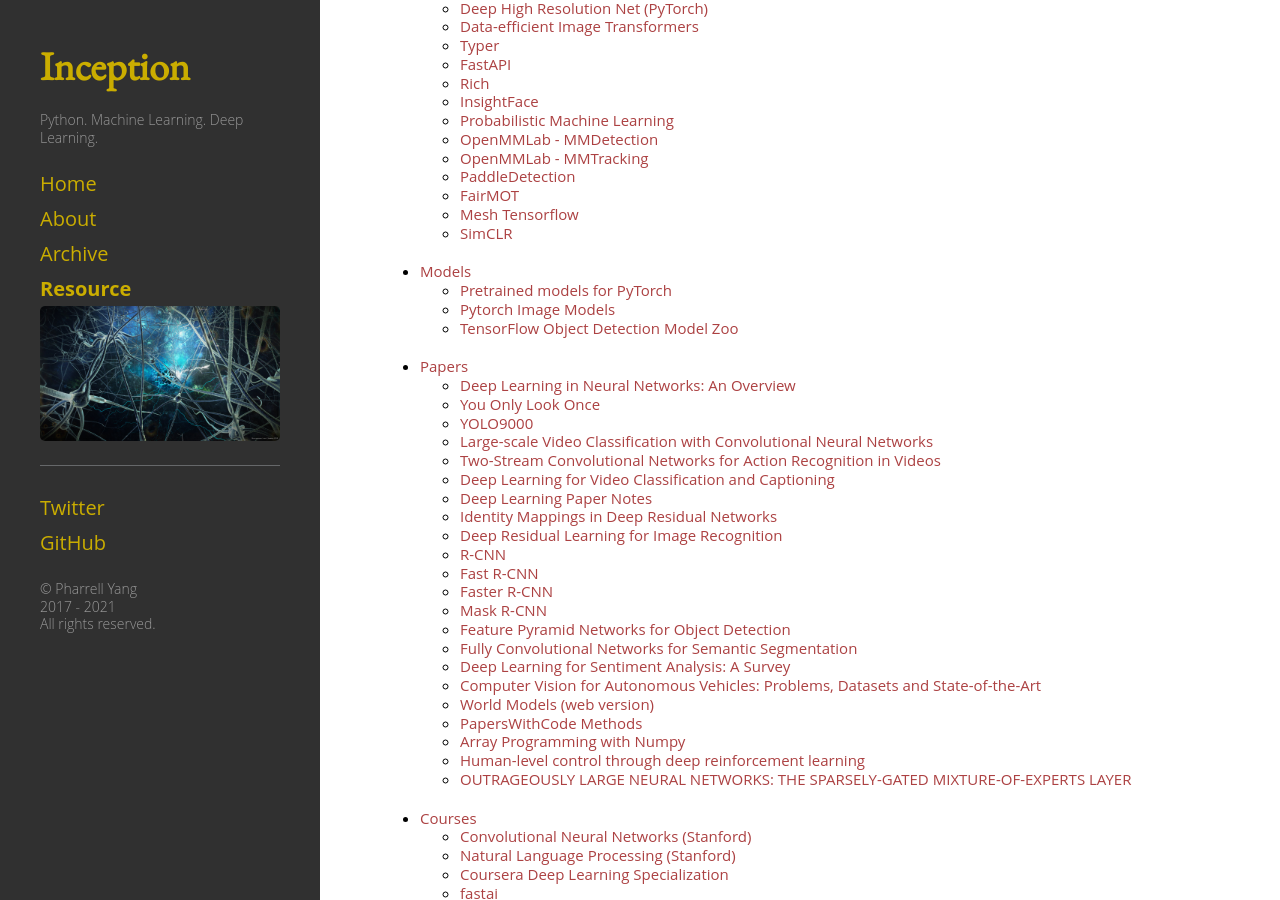
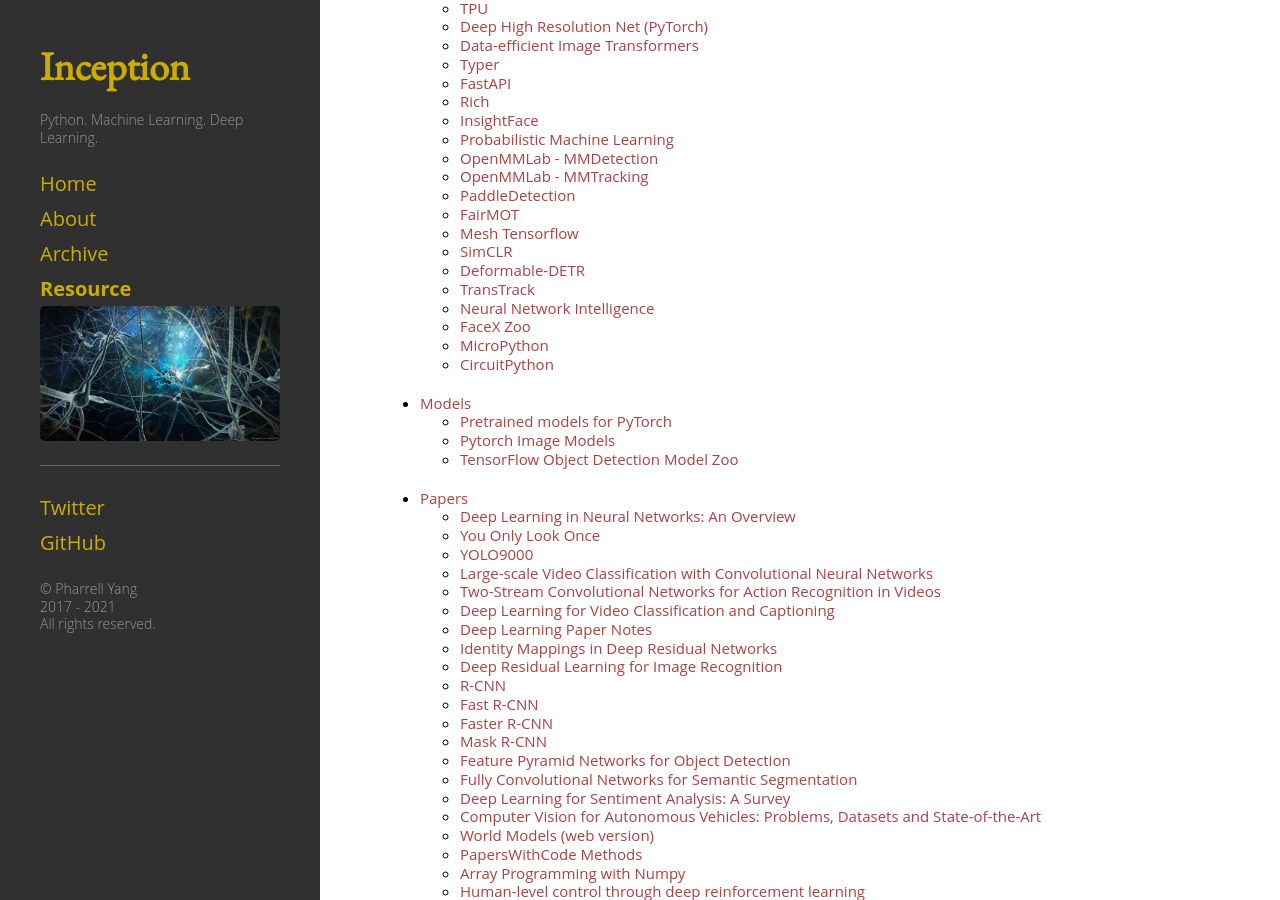
Before and after one commit to pharrellyhy/pharrellyhy.github.io.bakcup, a Jekyll site: the page built from resource.md, in a window 1280 px wide and 900 px high, scrolled down 2538 px. Built offline with Jekyll 4.4.1, drawn with Linux system fonts in a browser that asks for light colours; some of the changed text lies outside the part shown.

Commit message:
Update resources

```diff
--- a/_data/nav.yml
+++ b/_data/nav.yml
@@ -261,6 +261,9 @@
     - title: "Which Optimizer should I use for my ML Project"
       url: "https://lightly.ai/post/which-optimizer-should-i-use-for-my-machine-learning-project"
 
+    - title: "ZeRO-Offloading"
+      url: "https://efficientdl.com/an-introduction-to-zero-offloading/"
+
 - title: "Projects"
   sublinks:
     - title: "TensorLayer"
@@ -412,6 +415,24 @@
 
     - title: "SimCLR"
       url: "https://github.com/google-research/simclr"
+
+    - title: "Deformable-DETR"
+      url: "https://github.com/fundamentalvision/Deformable-DETR"
+
+    - title: "TransTrack"
+      url: "https://github.com/PeizeSun/TransTrack"
+
+    - title: "Neural Network Intelligence"
+      url: "https://github.com/microsoft/nni"
+
+    - title: "FaceX Zoo"
+      url: "https://github.com/JDAI-CV/FaceX-Zoo"
+
+    - title: "MicroPython"
+      url: "https://github.com/micropython/micropython"
+
+    - title: "CircuitPython"
+      url: "https://github.com/adafruit/circuitpython"
 
 - title: "Models"
   sublinks:
@@ -661,6 +682,11 @@
     - title: "Algorithms - Jeff Erickson"
       url: "http://jeffe.cs.illinois.edu/teaching/algorithms/"
 
+    - title: "Applications of Deep Neural Networks"
+      url: "https://arxiv.org/pdf/2009.05673.pdf"
+
+    - title: "Dive into Deep Learning"
+      url: "https://d2l.ai"
 
 - title: "Misc"
   sublinks:
@@ -922,6 +948,9 @@
     - title: "Color Space Conversions"
       url: "https://poynton.ca/PDFs/coloureq.pdf"
 
+    - title: "Vim-ftplugin"
+      url: "https://github.com/vim/vim/tree/master/runtime/ftplugin"
+
 - title: "Q&A"
   sublinks:
     - title: "What's your personal python development stack"
```
